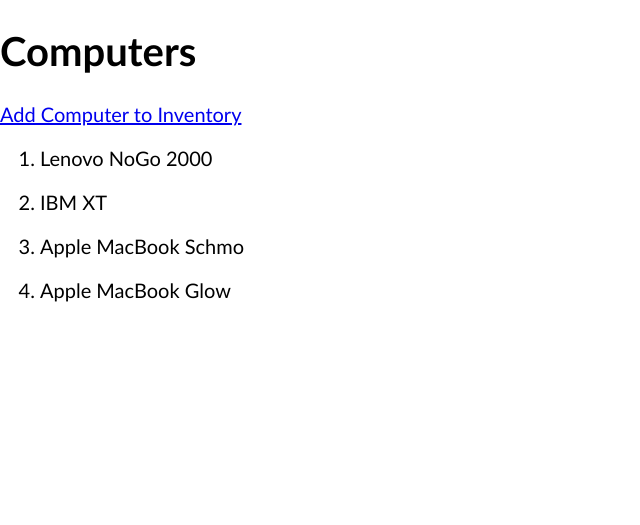
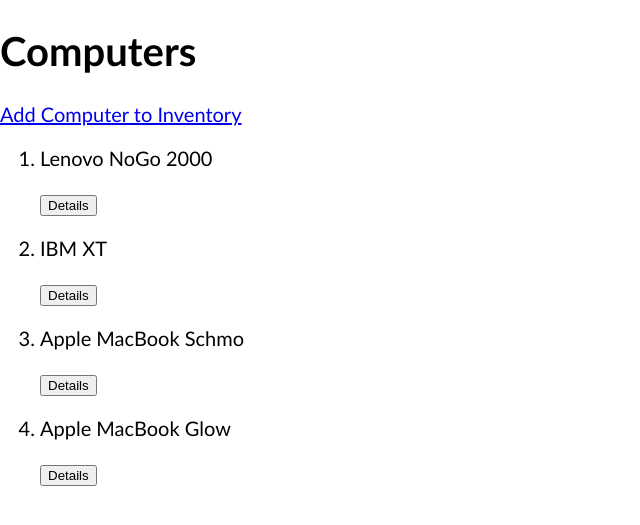
Before and after one commit to nss-cohort-36/bangazon-workforce-mgt-purely-magic, a Django app: template hrapp/templates/computers/computers_list.html in a window 1280 px wide. Shown: the top 525 px of the page, without its empty margins (0-640 px from the left). Run offline with Django 3.2, Linux system fonts and the light colour scheme; the template is opened without the code that fills it: values that come from a table or form of the project are taken from there, others are empty; data comes from the database, SQL or seed files in the repository.

Commit message:
added a details button to each computer in the computer list, everything is still working

```diff
--- a/hrapp/templates/computers/computers_list.html
+++ b/hrapp/templates/computers/computers_list.html
@@ -7,9 +7,8 @@
 {% for computer in all_computers %}
     <li>
         <p>{{ computer.make }}</p>
-        {% comment %} <link><a href="{% url 'hrapp:computer' computer.id %}"> {{computer.make}} </a></link> {% endcomment %}
     </li>
-    {% comment %} <button id="detail--{{ computer.id }}">Details</button> {% endcomment %}
+    <button id="detail--{{ computer.id }}">Details</button>
 {% endfor %}
 </ol>
 {% endblock content %}
```
